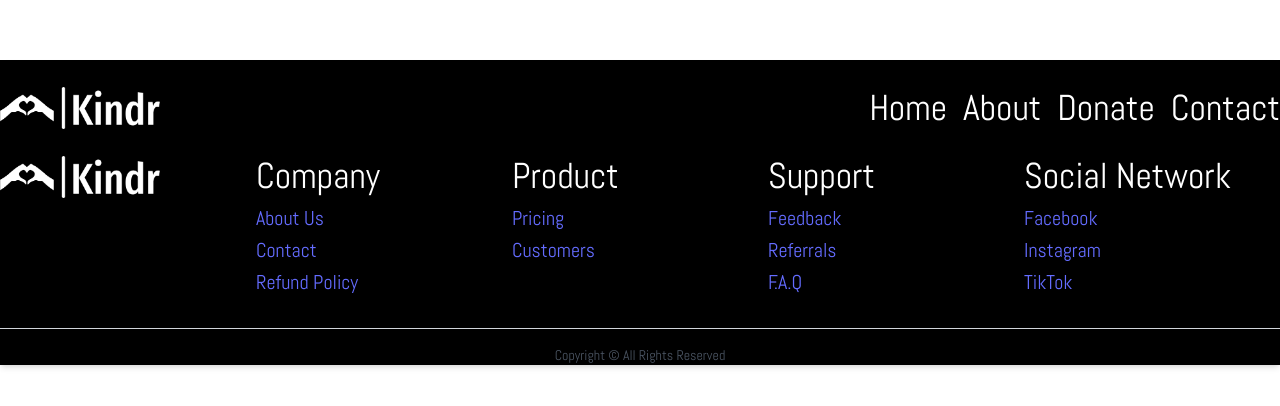
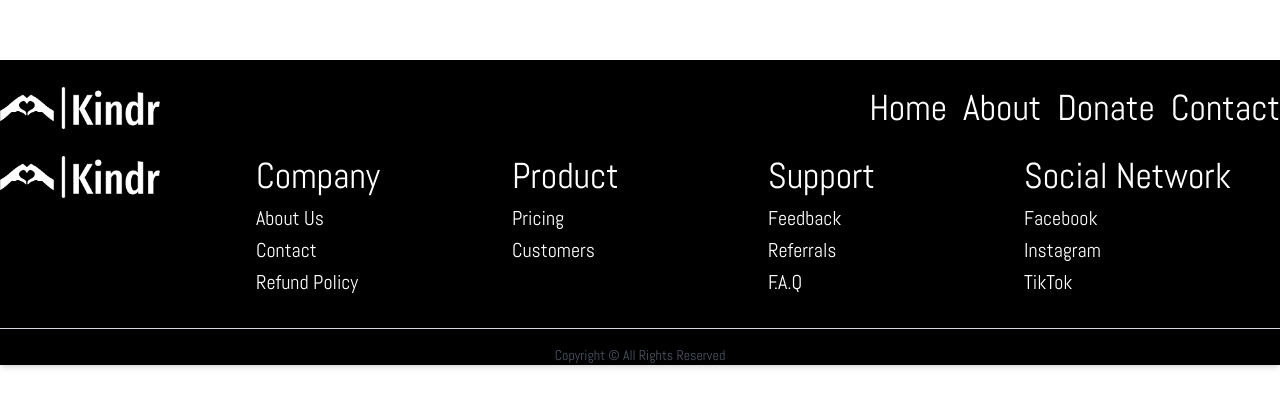
Before and after one commit to smigthereason/Kindr, a React (Vite) app in the folder frontend/: page /login in a window 1280 px wide. Shown: the part 188-594 px from the top of the page. Built offline with nearby package versions, Linux system fonts and the light colour scheme.

Commit message:
remove text decoration

```diff
--- a/frontend/src/components/Footer.tsx
+++ b/frontend/src/components/Footer.tsx
@@ -20,17 +20,17 @@ const Footer: React.FC = () => {
             <h3 className="font-bold mb-2">Company</h3>
             <ul className="text-xl space-y-1">
               <li>
-                <Link to="/about" className="no-underline hover:underline">
+                <Link to="/about" className="text-white no-underline hover:text-[#ff6633]">
                   About Us
                 </Link>
               </li>
               <li>
-                <Link to="/contact" className="no-underline hover:underline">
+                <Link to="/contact" className="text-white no-underline hover:text-[#ff6633]">
                   Contact
                 </Link>
               </li>
               <li>
-                <Link to="/contact" className="no-underline hover:underline">
+                <Link to="/contact" className="text-white no-underline hover:text-[#ff6633]">
                   Refund Policy
                 </Link>
               </li>
@@ -42,12 +42,12 @@ const Footer: React.FC = () => {
             <h3 className="font-bold mb-2">Product</h3>
             <ul className="text-xl space-y-1">
               <li>
-                <Link to="/pricing" className="no-underline hover:underline">
+                <Link to="/pricing" className="text-white no-underline hover:text-[#ff6633]">
                   Pricing
                 </Link>
               </li>
               <li>
-                <Link to="/customers" className="no-underline hover:underline">
+                <Link to="/customers" className="text-white no-underline hover:text-[#ff6633]">
                   Customers
                 </Link>
               </li>
@@ -59,17 +59,17 @@ const Footer: React.FC = () => {
             <h3 className="font-bold mb-2">Support</h3>
             <ul className="text-xl space-y-1">
               <li>
-                <Link to="/feedback" className="no-underline hover:underline">
+                <Link to="/feedback" className="text-white no-underline hover:text-[#ff6633]">
                   Feedback
                 </Link>
               </li>
               <li>
-                <Link to="/referrals" className="no-underline hover:underline">
+                <Link to="/referrals" className="text-white no-underline hover:text-[#ff6633]">
                   Referrals
                 </Link>
               </li>
               <li>
-                <Link to="/FAQ" className="no-underline hover:underline">
+                <Link to="/FAQ" className="text-white no-underline hover:text-[#ff6633]">
                   F.A.Q
                 </Link>
               </li>
@@ -83,7 +83,7 @@ const Footer: React.FC = () => {
               <li>
                 <Link
                   to="https://facebook.com"
-                  className="no-underline hover:underline"
+                  className="text-white no-underline hover:text-[#ff6633]"
                 >
                   Facebook
                 </Link>
@@ -91,7 +91,7 @@ const Footer: React.FC = () => {
               <li>
                 <Link
                   to="https://instagram.com"
-                  className="no-underline hover:underline"
+                  className="text-white no-underline hover:text-[#ff6633]"
                 >
                   Instagram
                 </Link>
@@ -99,7 +99,7 @@ const Footer: React.FC = () => {
               <li>
                 <Link
                   to="https://tiktok.com"
-                  className="no-underline hover:underline"
+                  className="text-white no-underline hover:text-[#ff6633]"
                 >
                   TikTok
                 </Link>
--- a/frontend/src/components/Navbar.tsx
+++ b/frontend/src/components/Navbar.tsx
@@ -1,6 +1,5 @@
 import React from "react";
 import { Link } from "react-router-dom";
-
 
 const Navbar: React.FC = () => {
   return (
@@ -20,16 +19,16 @@ const Navbar: React.FC = () => {
 
           {/* Right side - Home, About, Donate, and Contact */}
           <div className="flex items-center space-x-2 sm:space-x-4 text-4xl">
-            <Link to="/" className="text-white no-underline hover:underline">
+            <Link to="/" className="text-white hover:text-[#ff6633]">
               Home
             </Link>
-            <Link to="/about" className="text-white no-underline hover:underline">
+            <Link to="/about" className="text-white hover:text-[#ff6633]">
               About
             </Link>
-            <Link to="/donate" className="text-white no-underline hover:underline">
+            <Link to="/donate" className="text-white hover:text-[#ff6633]">
               Donate
             </Link>
-            <Link to="/contact" className="text-white no-underline hover:underline">
+            <Link to="/contact" className="text-white hover:text-[#ff6633]">
               Contact
             </Link>
           </div>
```
